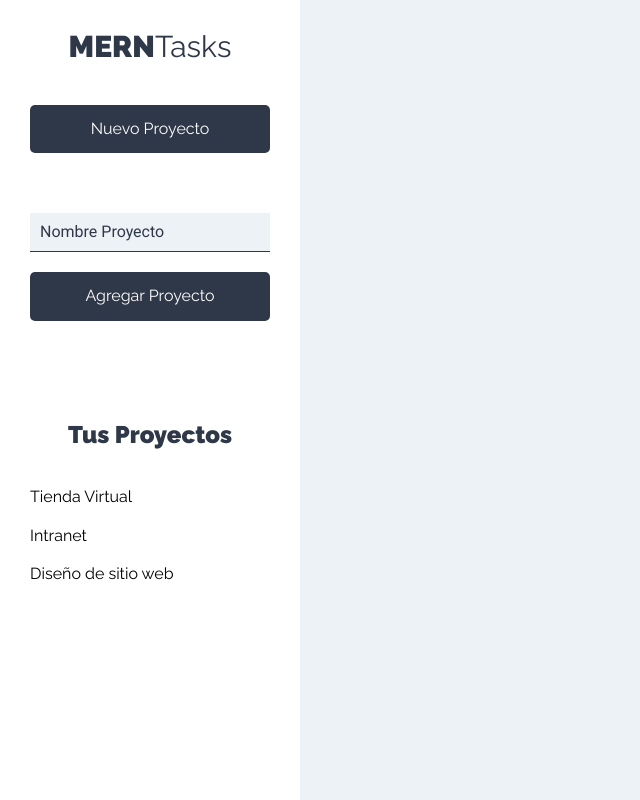
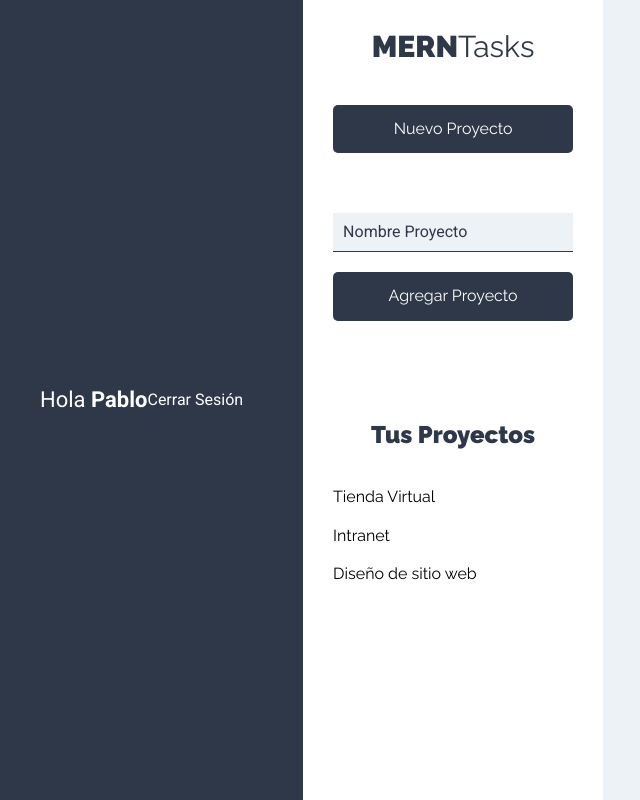
Before and after one commit to PabloMunizMontoya/mern-task-cliente, a React (Create React App) app: page /Proyectos in a window 1280 px wide. Shown: the whole page, without its empty margins (0-640 px from the left). Built offline with nearby package versions, Linux system fonts and the light colour scheme.

Commit message:
agregue el header en proyectos

```diff
--- /dev/null
+++ b/src/components/layout/Barra.jsx
@@ -0,0 +1,15 @@
+import React from 'react'
+
+const Barra = () => {
+    return (
+        <header className='app-header'>
+            <p className='nombre-usuario'>Hola <span>Pablo</span></p>
+
+            <nav className='nav-principal'>
+                <a href="#!">Cerrar Sesión</a>
+            </nav>
+        </header>
+     );
+}
+
+export default Barra;
--- a/src/components/layout/Sidebar.jsx
+++ b/src/components/layout/Sidebar.jsx
@@ -1,7 +1,7 @@
 import React from 'react'
 import NuevoProyecto from '../proyectos/NuevoProyecto';
 import ListadoProyectos from '../proyectos/ListadoProyectos';
-import Proyecto from '../proyectos/Proyecto';
+
 
 const Sidebar = () => {
     return (
--- a/src/components/proyectos/Proyectos.jsx
+++ b/src/components/proyectos/Proyectos.jsx
@@ -1,12 +1,15 @@
 import React from 'react'
 import Sidebar from '../layout/Sidebar';
+import Barra from '../layout/Barra';
 
 const Proyectos = () => {
     return (
         <div className='contenedor-app'>
+            <Barra/>
             <Sidebar/>
 
             <div className="seccion-principal">
+
                 <main>
                     <div className="contenedor-tareas">
 
```
